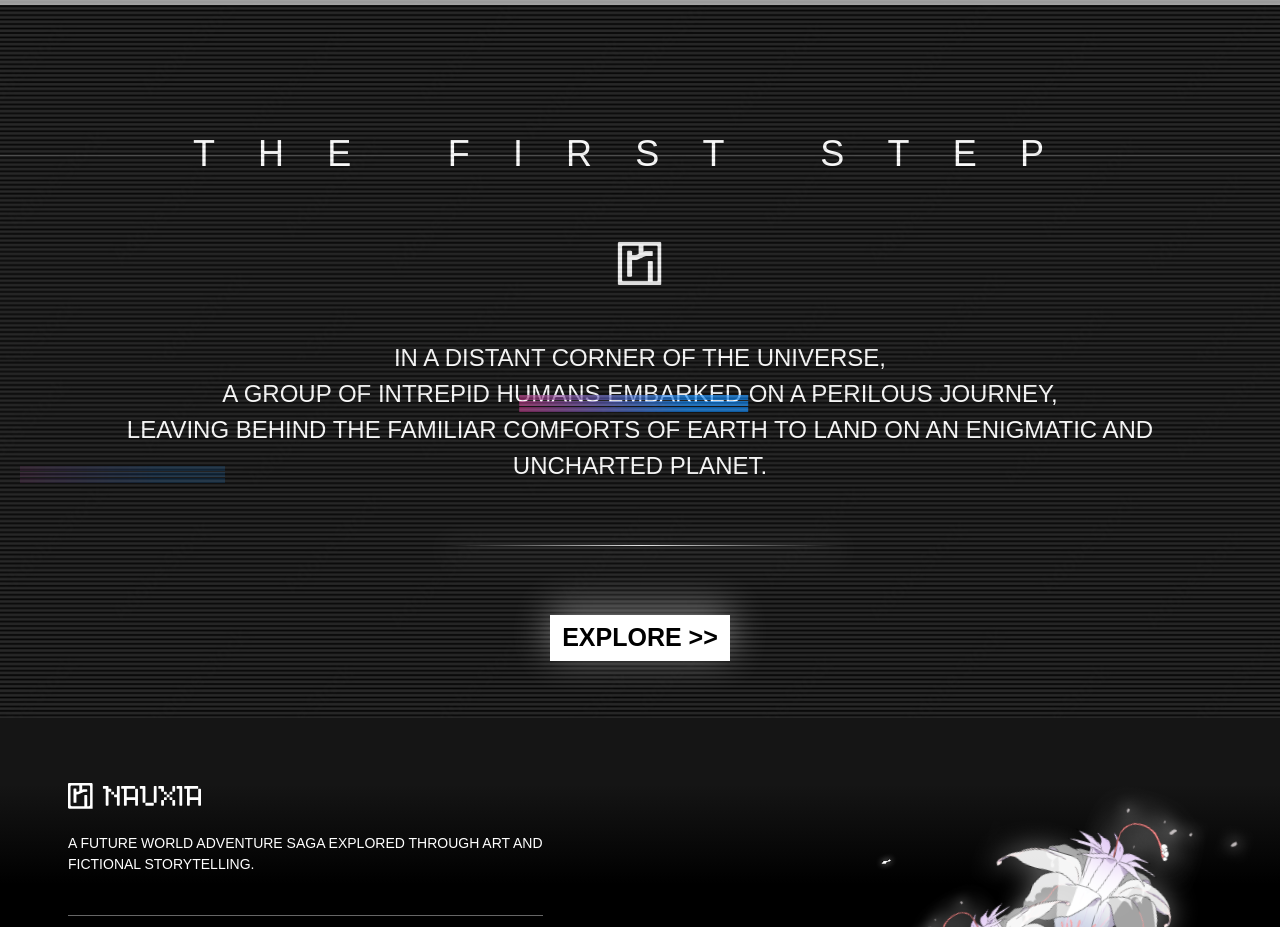
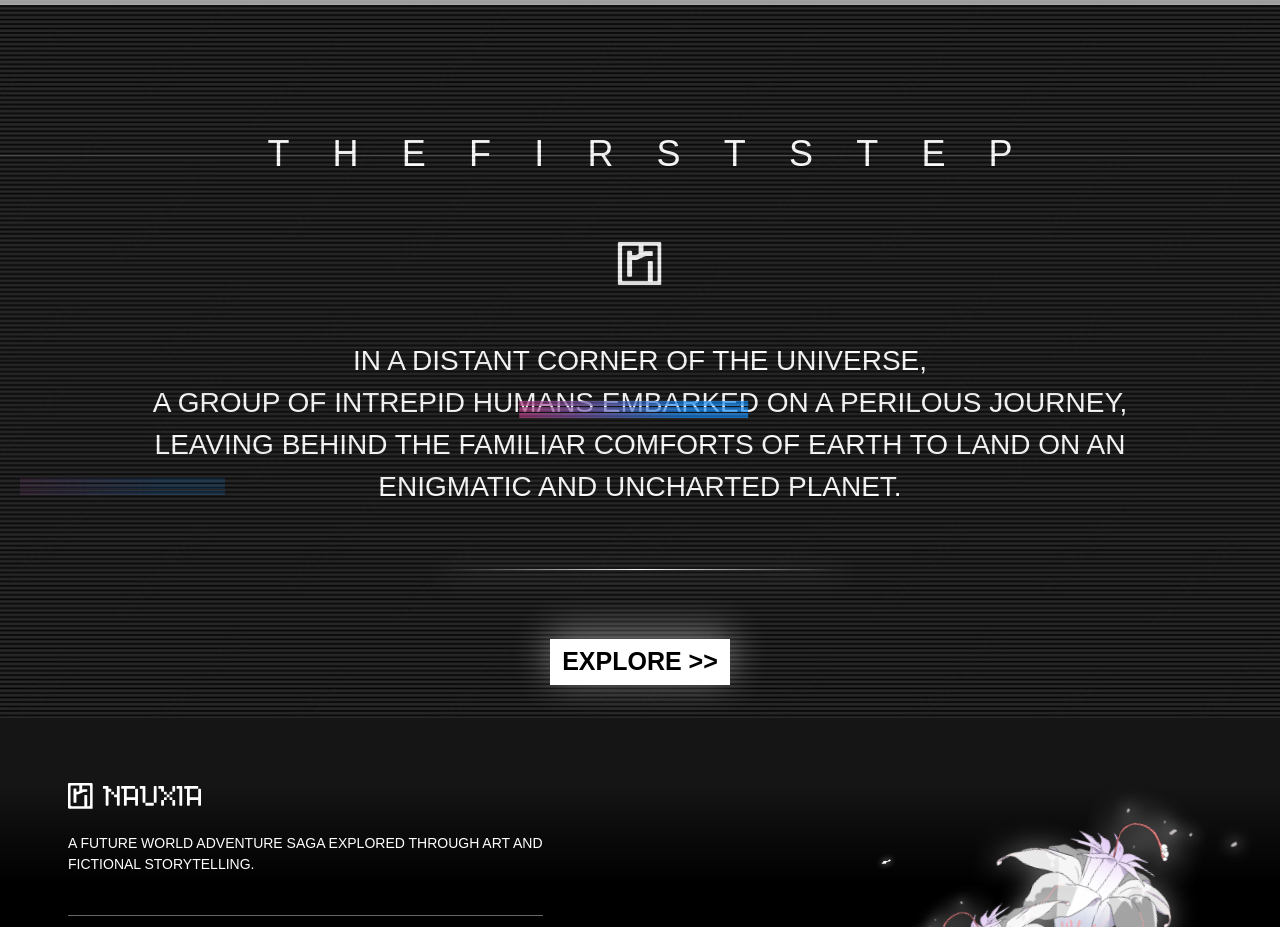
Before and after one commit to seemab-ahmed/Nauxia, a React (Create React App) app: page / in a window 1280 px wide. Shown: the part 800-1727 px from the top of the page. Built offline with nearby package versions, Linux system fonts and the light colour scheme; grey boxes are pictures that could not be loaded.

Commit message:
fix changes

```diff
--- a/src/component/ExploreContainer.js
+++ b/src/component/ExploreContainer.js
@@ -14,10 +14,9 @@ export default function ExploreContainer() {
         className="pt-[122px] flex items-center flex-col m-auto gap-[40px] px-[20px]"
         // style={{ backgroundImage: `url(${bgLines})` }}
       >
-        <div className=" text-white justify-center font-medium font-jura text-[36px] uppercase tracking-144 text-center">
-          the <br className="block md:hidden" /> first{" "}
-          <br className="block md:hidden" />
-          step
+        <div className=" text-white justify-center font-medium font-jura text-[36px] tracking-144 ml-[1.2em] uppercase text-center">
+          {"the"}<br className="block smd:hidden" />{"first"}
+          <br className="block smd:hidden" />{"step"}
         </div>
         <hr className=" text-transparentWhite w-[100%] absolute mt-[27.5px] opacity-45" />
        <div className="flex flex-col gap-[35px] items-center">
@@ -25,11 +24,11 @@ export default function ExploreContainer() {
           <img src={nauxiaLogo} alt="Nauxia" width={150} />
         </div>
         <div className="flex justify-center flex-col items-center w-full">
-          <p className=" font-jura text-[24px] text-white text-center uppercase">
+          <p className=" font-jura text-[28px] text-white text-center uppercase">
             In a distant corner of the universe,
           </p>
           <div className="relative overflow-hidden  w-full">
-            <p className="font-jura text-[24px] text-white text-center uppercase">
+            <p className="font-jura text-[28px] text-white text-center uppercase">
               a group of intrepid humans embarked on a perilous journey,
             </p>
             <div className="animation2 w-[229px] absolute top-[19px] left-0 flex flex-col">
@@ -38,7 +37,7 @@ export default function ExploreContainer() {
               <span className="w-full h-[5px] bg-gradient"></span>
             </div>
           </div>
-          <p className="relative overflow-hidden font-jura text-[24px] text-white text-center sm:px-[5%] uppercase">
+          <p className="relative overflow-hidden font-jura text-[28px] text-white text-center sm:px-[5%] uppercase">
             leaving behind the familiar comforts of Earth to land on an
             enigmatic and uncharted planet.
 
--- a/src/component/Footer.js
+++ b/src/component/Footer.js
@@ -8,14 +8,14 @@ export default function Footer() {
       style={{
         background: 'linear-gradient(to bottom, #151515 0%, #151515 20%, #000000 50%, #000000 100%)',
       }}
-      className="bg-black relative bg-cover bg-center bg-footerGradient py-[70px] smd:py-0 sm:pt-[15px] pl-5 md:pl-[40px] lg:pl-[68px] flex m-auto gap-8"
+      className="bg-black relative bg-cover bg-center bg-footerGradient py-[70px] smd:py-0 sm:pt-[15px] pl-5 smd:pl-[40px] lg:pl-[68px] flex m-auto gap-8"
     >
       <div className="flex w-full justify-between">
         <div className="flex flex-col gap-[24px] justify-center">
           <img width={133} src={logo} alt="border" />
           <div className="flex flex-col gap-[40px]">
             <p className="font-jura text-[12px] lg:text-[14px] text-white uppercase">
-              A future world adventure saga explored through art and <br />
+              A future world adventure saga explored through art and <br className="smd:block hidden" />
               fictional storytelling.
             </p>
             <hr className=" text-transparentWhite " />
--- a/src/component/heroSection/her-section-main-content.jsx
+++ b/src/component/heroSection/her-section-main-content.jsx
@@ -5,10 +5,10 @@ export const HeroSectionMaincontent = () => {
     <div className="relative bg-cover bg-center h-[805px] ">
       <div className="flex h-full items-end">
         <div className="flex justify-between w-full">
-          <div className="flex-col gap-y-[22px] max-w-[488px] w-full uppercase hero_section-gradient leading-7 hidden md:flex text-white font-hackathon text-2xl font-normal">
+          <div className="flex-col gap-y-[22px] max-w-[488px] w-full uppercase hero_section-gradient leading-7 hidden smd:flex text-white font-hackathon text-2xl font-normal">
             <TypingEffect />
           </div>
-          <div className="flex flex-col gap-y-[22px] max-w-[488px] w-full uppercase hero_section-gradient leading-7 md:hidden">
+          <div className="flex flex-col gap-y-[22px] max-w-[488px] w-full uppercase hero_section-gradient leading-7 smd:hidden">
             <p className="text-white font-hackathon text-3xl ">
               an
               <br /> n3v3r- <br /> end1ng <br /> exp3ri3n2e!
--- a/src/index.css
+++ b/src/index.css
@@ -265,3 +265,11 @@
 }
 
 .box-shadow-glow {box-shadow: '0 0 100px #ffffff'}
+
+.letter-spacing {
+  letter-spacing: 1.2em; /* Or 19.2px if the parent font-size is 16px */
+}
+
+.spacing {
+  margin-right: 1.2em; /* Or 1.2em */
+}
```
